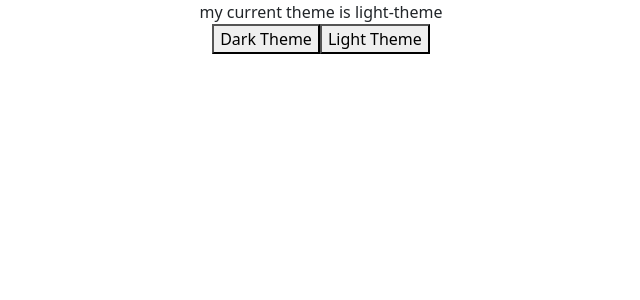
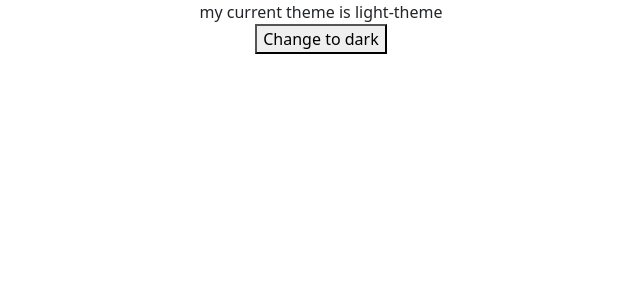
Before and after one commit to grgshankar/broadway_to_do_app, a React (Create React App) app in the folder client/: page / in a window 1280 px wide. Shown: the top 300 px of the page, without its empty margins (319-959 px from the left). Built offline with nearby package versions, Linux system fonts and the light colour scheme.

Commit message:
toggling the button to change the state like light and black theme

```diff
--- a/client/src/Navbar.js
+++ b/client/src/Navbar.js
@@ -1,17 +1,13 @@
-import { useContext } from "react";
-import { ThemeContext } from "../src/contexts/ThemeContext";
-
+import { useThemeContext } from "./contexts/ThemeContext";
 function Navbar() {
-  const context = useContext(ThemeContext);
-  if (!context)
-    throw new Error("Theme should be called inside ThemeContextProvider");
-  const { theme, setTheme, toggleTheme } = context;
+  const { theme, toggleTheme } = useThemeContext();
   return (
     <div>
       my current theme is {theme}
       <br></br>
-      <button onClick={() => setTheme("dark-theme")}>Dark Theme</button>
-      <button onClick={() => setTheme("light-theme")}>Light Theme</button>
+      <button onClick={toggleTheme}>
+        Change to {theme === "light-theme" ? "dark" : "light"}
+      </button>
     </div>
   );
 }
--- a/client/src/contexts/ThemeContext.js
+++ b/client/src/contexts/ThemeContext.js
@@ -1,9 +1,15 @@
-import { createContext, useState } from "react";
+import { createContext, useContext, useState } from "react";
 
 export const ThemeContext = createContext(null);
 export default function ThemeContextProvider({ children }) {
   const [theme, setTheme] = useState("light-theme");
-  const toggleTheme = () => {};
+  const toggleTheme = () => {
+    if (theme === "light-theme") {
+      setTheme("dark-theme");
+    } else {
+      setTheme("light-theme");
+    }
+  };
   return (
     <>
       <ThemeContext.Provider value={{ theme, setTheme, toggleTheme }}>
@@ -12,3 +18,10 @@ export default function ThemeContextProvider({ children }) {
     </>
   );
 }
+
+export const useThemeContext = () => {
+  const context = useContext(ThemeContext);
+  if (!context)
+    throw new Error("Theme should be called inside ThemeContextProvider");
+  return context;
+};
```
